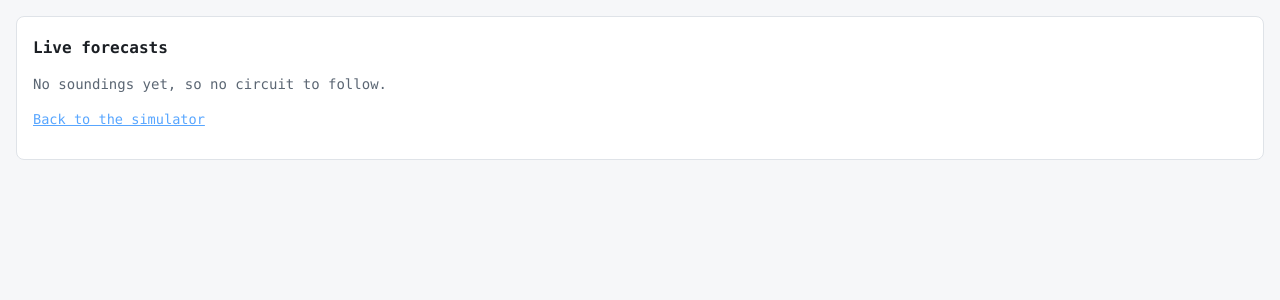
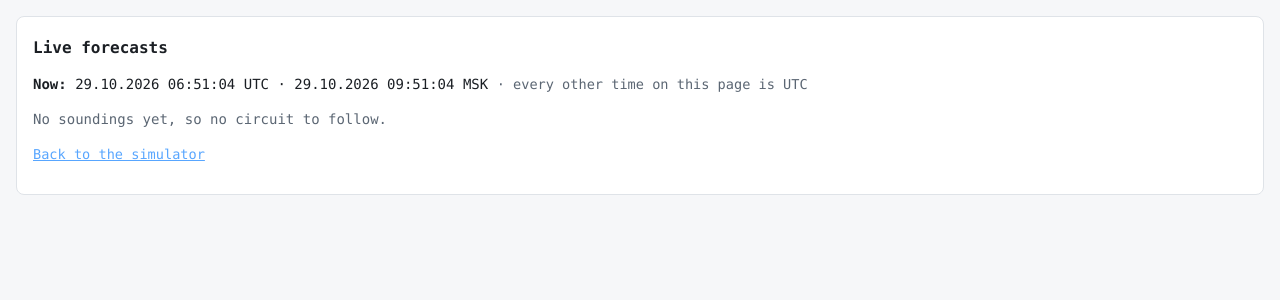
Before and after one commit to nikita-konkin/ionograms-handler, a FastAPI app: page /ui/sim/live in a window 1280 px wide. Shown: the part 88-388 px from the top of the page. Run offline with FastAPI, Linux system fonts and the light colour scheme; data that the repository does not hold is empty.

Commit message:
feat: the live forecast page shows the time now, in UTC and Moscow
Every time on /ui/sim/live is UTC and says so nowhere but in one line. A
clock under the title now gives the date and time in UTC and in Moscow
(UTC+3, a fixed offset as on /ui/live), ticking between the 30 s reloads,
and notes that the rest of the page is UTC.

Co-Authored-By: Claude Opus 5.5 <noreply@anthropic.com>

```diff
--- a/services/api/locale/en.py
+++ b/services/api/locale/en.py
@@ -127,6 +127,8 @@ MESSAGES: dict[str, str] = {
         "This circuit is not followed. Follow it to forecast it from its next "
         "sounding on.",
     "sim_live.back": "Back to the simulator",
+    "sim_live.now": "Now:",
+    "sim_live.times_utc": "every other time on this page is UTC",
     "sim_live.taken": "Last sounding taken {at} UTC",
     "sim_live.interval": "an interval of {min} min",
     "sim_live.every": "new soundings looked for every {s} s",
--- a/services/api/locale/ru.py
+++ b/services/api/locale/ru.py
@@ -118,6 +118,8 @@ MESSAGES: dict[str, str] = {
         "Эта трасса не отслеживается. Начните отслеживание, и прогнозы пойдут со "
         "следующего сеанса.",
     "sim_live.back": "Назад к симулятору",
+    "sim_live.now": "Сейчас:",
+    "sim_live.times_utc": "остальное время на странице указано в UTC",
     "sim_live.taken": "Последний принятый сеанс {at} UTC",
     "sim_live.interval": "интервал {min} мин",
     "sim_live.every": "новые сеансы ищутся каждые {s} с",
--- a/services/api/templates/sim_live.html
+++ b/services/api/templates/sim_live.html
@@ -15,6 +15,10 @@
 
 <div class="panel">
   <h2>{{ t('sim_live.title') }}</h2>
+  <p id="simClock"><b>{{ t('sim_live.now') }}</b>
+    <span data-zone="utc">--.--.---- --:--:--</span> UTC ·
+    <span data-zone="msk">--.--.---- --:--:--</span> {{ t('live.js.msk') }}
+    <span class="note">· {{ t('sim_live.times_utc') }}</span></p>
   {% if every <= 0 %}<p class="warn">{{ t('sim_live.off') }}</p>{% endif %}
   {% if chosen %}
   <p>{% for c in circuits %}<a class="pill{% if c.followed %} ok{% endif %}"
@@ -130,5 +134,21 @@ toggle.addEventListener('click', async () => {
 gate('archive');
 </script>
 {% endif %}
+<script>
+// Moscow has kept UTC+3 all year since 2014, so a fixed offset is the zone,
+// as on /ui/live. Ticks between the 30 s reloads.
+(() => {
+  const MSK_S = 3 * 3600;
+  const pad = n => String(n).padStart(2, '0');
+  const stamp = s => { const d = new Date(s * 1000);
+    return pad(d.getUTCDate()) + '.' + pad(d.getUTCMonth() + 1) + '.' + d.getUTCFullYear() + ' '
+         + pad(d.getUTCHours()) + ':' + pad(d.getUTCMinutes()) + ':' + pad(d.getUTCSeconds()); };
+  const box = document.getElementById('simClock');
+  const tick = () => { const now = Date.now() / 1000;
+    box.querySelector('[data-zone="utc"]').textContent = stamp(now);
+    box.querySelector('[data-zone="msk"]').textContent = stamp(now + MSK_S); };
+  tick(); setInterval(tick, 1000);
+})();
+</script>
 {% if every > 0 %}<script>setTimeout(() => location.reload(), 30000);</script>{% endif %}
 {% endblock %}
```
Also changed, not shown: tests/test_api_sim_live.py (+8 -0 lines).
